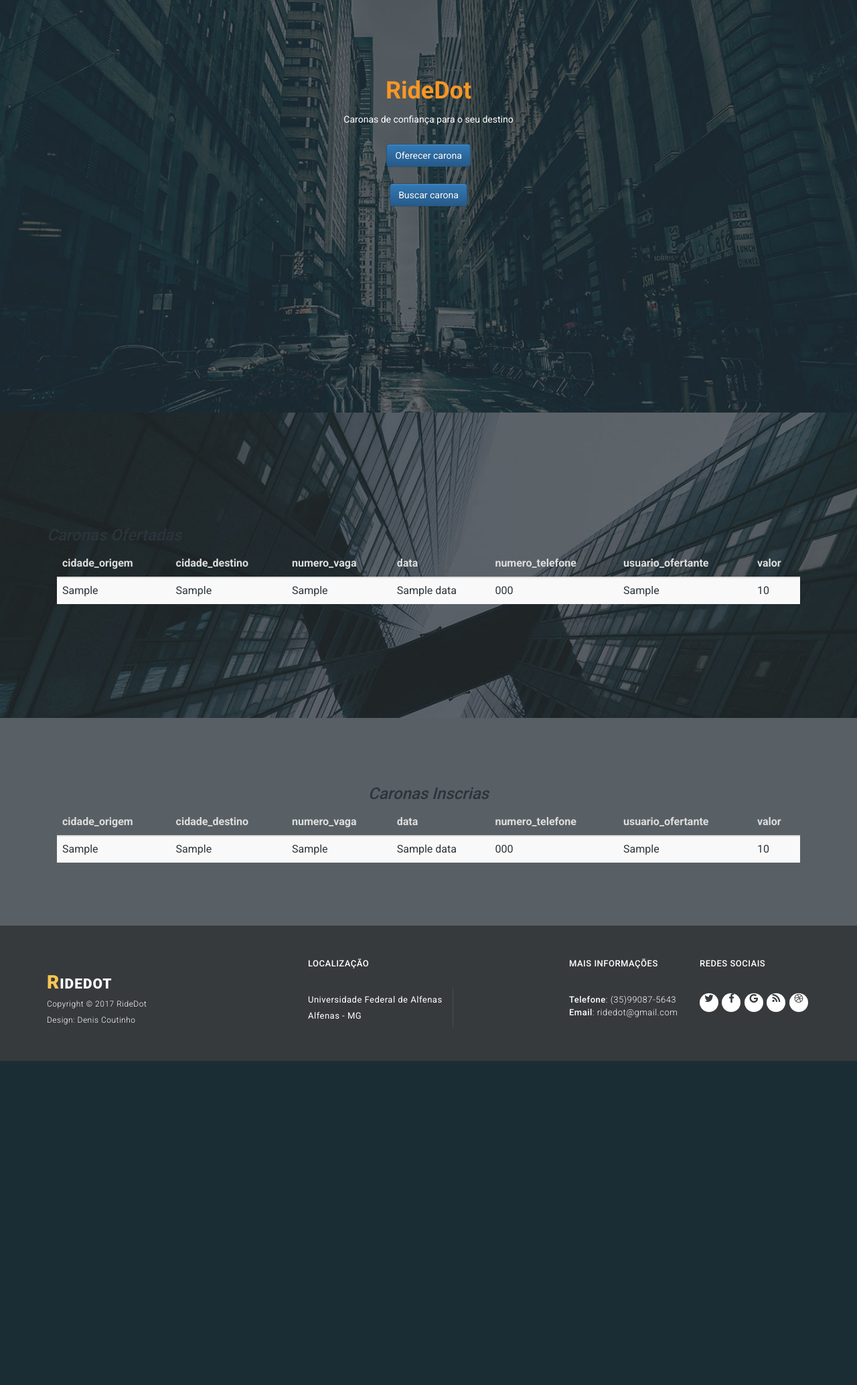
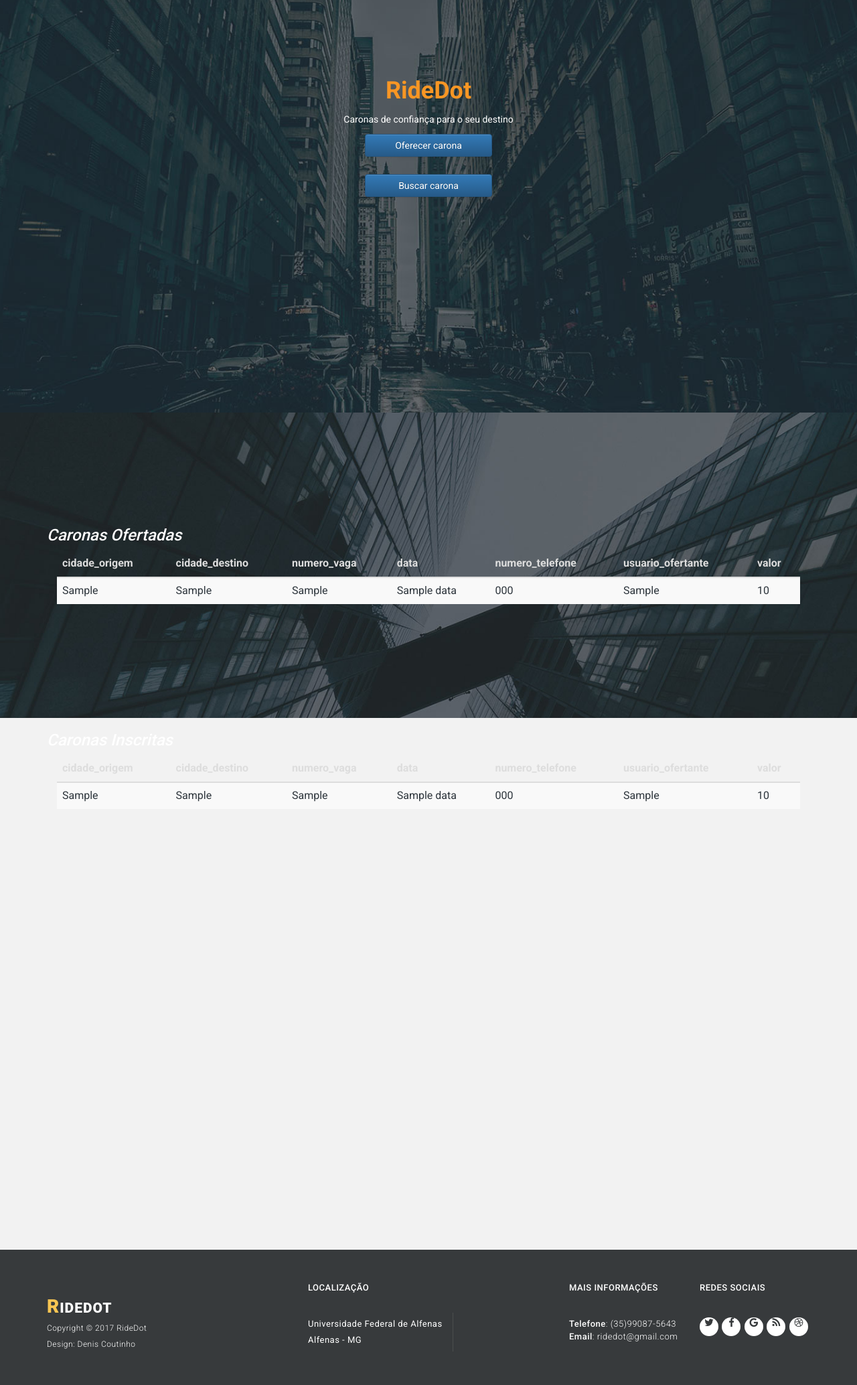
Before and after one commit to vitorhugoclz/Ride-Dot, a Flask app: template templates/index.html in a window 1280 px wide. Shown: the part 184-2252 px from the top of the page at 67% size. Before the commit the page ends 1768 px from the top, so only its background shows below. Run offline with Flask 2, Linux system fonts and the light colour scheme; the template is opened without the code that fills it: most values are stand-ins (such as "Sample title", 1, 10 or a date in 2020); some libraries are stand-ins or nearby versions.

Commit message:
Update index.html

```diff
--- a/templates/index.html
+++ b/templates/index.html
@@ -8,23 +8,26 @@
             <div class="text-content">
                 <h2><em>RideDot</em></h2>
                 <p>Caronas de confiança para o seu destino</p>
-                <div class="primary-white-button">
-                    <form action="{{ dados['url_form'] }}" method="post">
-                        <button type="submit" class="btn btn-primary btn-salvar">Oferecer carona</button>
-                    </form>
-                </div>
-                <div class="primary-white-button">
-                    <form action="{{ dados['url_buscar'] }}" method="post">
-                        <button type="submit" class="btn btn-primary btn-salvar">Buscar carona</button>
-                    </form>
-                </div>
+                <form action="{{ dados['url_form'] }}" method="post">
+                    <div class="form-row">
+                        <span class="col-md-5"></span>
+                        <button type="submit" class="btn btn-primary btn-salvar col-md-2">Oferecer carona</button>
+                    </div>
+                </form>
+                <br><br><br>
+                <form action="{{ dados['url_buscar'] }}" method="post">
+                    <div class="form-row">
+                        <span class="col-md-5"></span>
+                        <button type="submit" class="btn btn-primary btn-salvar col-md-2">Buscar carona</button>
+                    </div>
+                </form>
             </div>
         </div>
     </div>
 
     <section id="about" class="page-section">
-        <div class="container">
-        <h3><em>Caronas Ofertadas</em></h3>
+        <div class="container" >
+        <h3 style="color:#FFFFFF"><em>Caronas Ofertadas</em></h3>
             {% if ofertadas %}
             <div class="table-responsive col-md-12">
                 <table class="table table-striped table-sm">
@@ -58,9 +61,9 @@
         </div>
     </section>
 
-    <div id="contact-us">
+    <div class="parallax-content baner-content3" id="home" >
         <div class="container" >
-        <h3><em>Caronas Inscrias</em></h3>
+        <h3 style="color:#FFFFFF"><em>Caronas Inscritas</em></h3>
             {% if inscrita %}
             <div class="table-responsive col-md-12">
                 <table class="table table-striped table-sm">
@@ -93,5 +96,4 @@
         {% endif %}
         </div>
     </div>
-
 {% endblock %}
```
